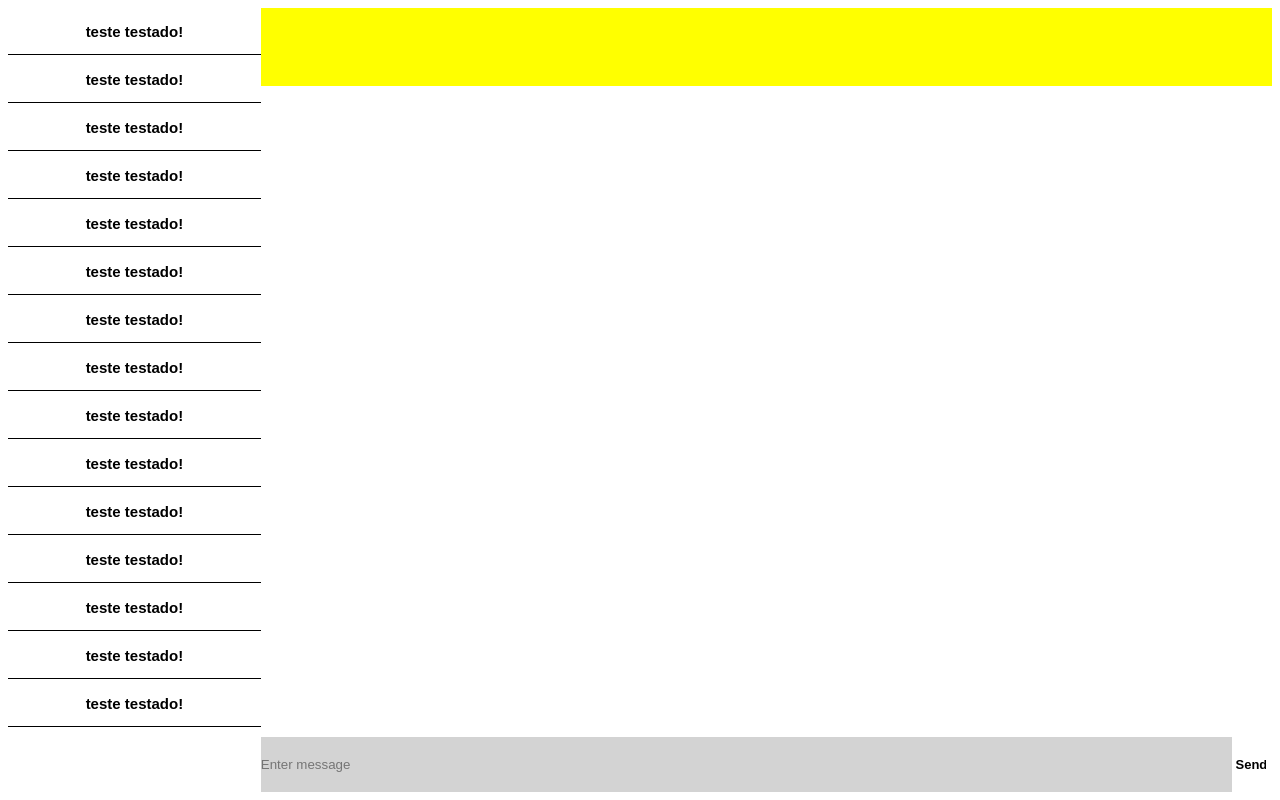
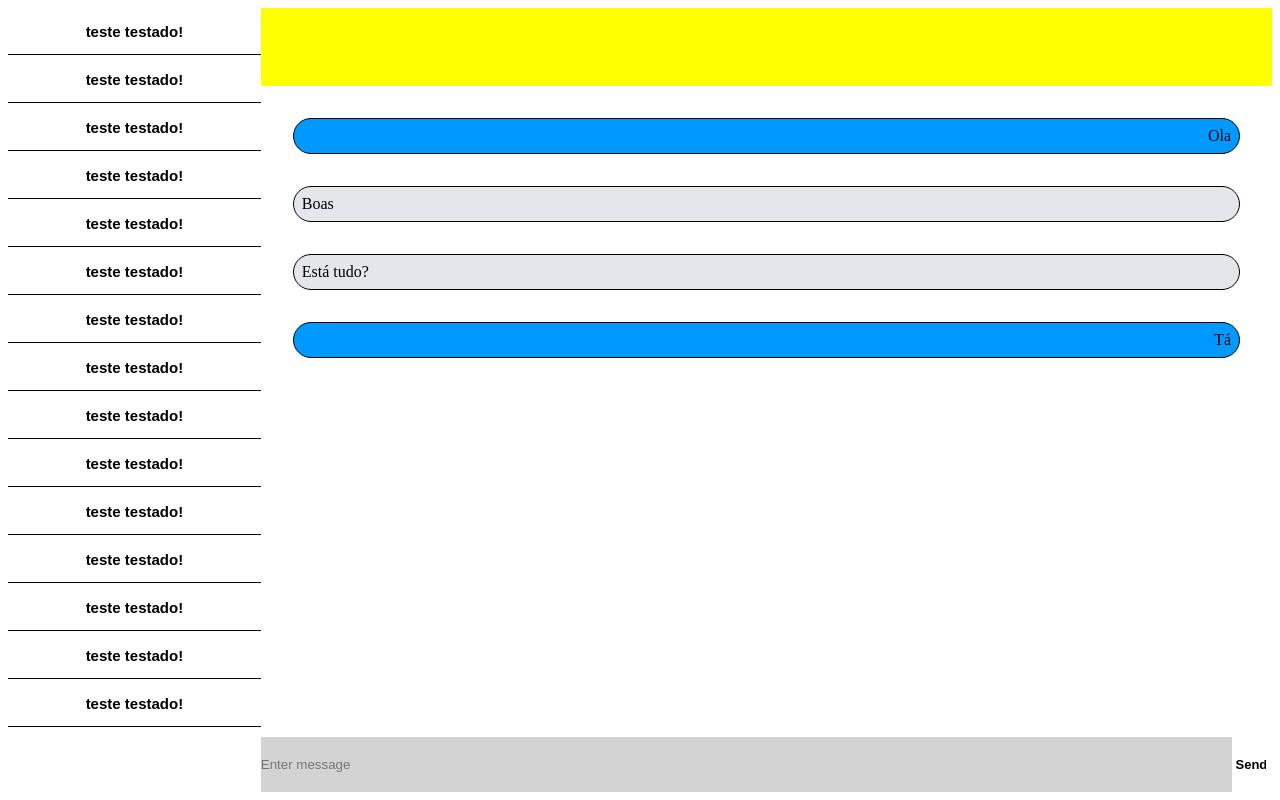
Before and after one commit to RicardoSampaio12121/CD_TP2, a Flask app: page / in a window 1280 px wide. Run offline with Flask 2, Linux system fonts and the light colour scheme.

Commit message:
messenger template can now show messages!

```diff
--- a/main.py
+++ b/main.py
@@ -12,7 +12,10 @@ def index():
     if user_id:
         return render_template("index.html")
     else:
-        return render_template("messengerForm.html", teste=15)
+
+        mensagens_teste = [("Sent", "Ola"), ("Received", "Boas"), ("Received", "Está tudo?"), ("Sent", "Tá")]
+        print(mensagens_teste)
+        return render_template("messengerForm.html", teste=15, mensagens=mensagens_teste)
         # return redirect(url_for("auth.login"))
 
 
--- a/templates/LoginForm.html
+++ b/templates/LoginForm.html
@@ -14,6 +14,8 @@ input[type=text], input[type=password] {
   border: 1px solid #ccc;
   box-sizing: border-box;
 }
+
+
 
 input[type=submit]{
   background-color: #04AA6D;
--- a/templates/messengerForm.html
+++ b/templates/messengerForm.html
@@ -1,6 +1,28 @@
 <html>
 <head>
     <style>
+
+        #messageBoxSent, #messageBoxReceived{
+            clear:left;
+            border:solid 1px;
+            margin: 2em;
+            padding:.5em;
+            overflow: auto;
+            overflow-wrap: break-word;
+            border-radius: 25px;
+        }
+
+        #messageBoxSent{
+            text-align: right;
+            background-color: #0099ff;
+        }
+
+        #messageBoxReceived{
+            text-align: left;
+            background-color: #e4e6eb;
+
+        }
+
         .sendButton{
             background-color: white;
             color: black;
@@ -91,7 +113,7 @@
                 var div = document.getElementById("people");
                 for(var b = 0; b < {{teste}}; b++)
                 {
-                    var newButton = document.createElement("BUTTON");
+                    var newButton = document.createElement("button");
                     newButton.setAttribute('class', 'battom')
                     var node = document.createTextNode("teste testado!");
                     newButton.appendChild(node);
@@ -105,9 +127,20 @@
     <form method="POST">
         <div id="currentPerson"></div>
         <div id="messages">
-            <script>
 
-            </script>
+            {% for mode, content in mensagens %}
+                {% if mode == "Sent" %}
+                    <div id="messageBoxSent">
+                        <div>{{content}}</div>
+                    </div>
+                {% else %}
+                    <div id="messageBoxReceived">
+                        <div>{{content}}</div>
+                    </div>
+                {% endif %}
+
+            {% endfor %}
+
         </div>
         <div id="inputText">
             <input type="text" placeholder="Enter message" name="message" required>
```
